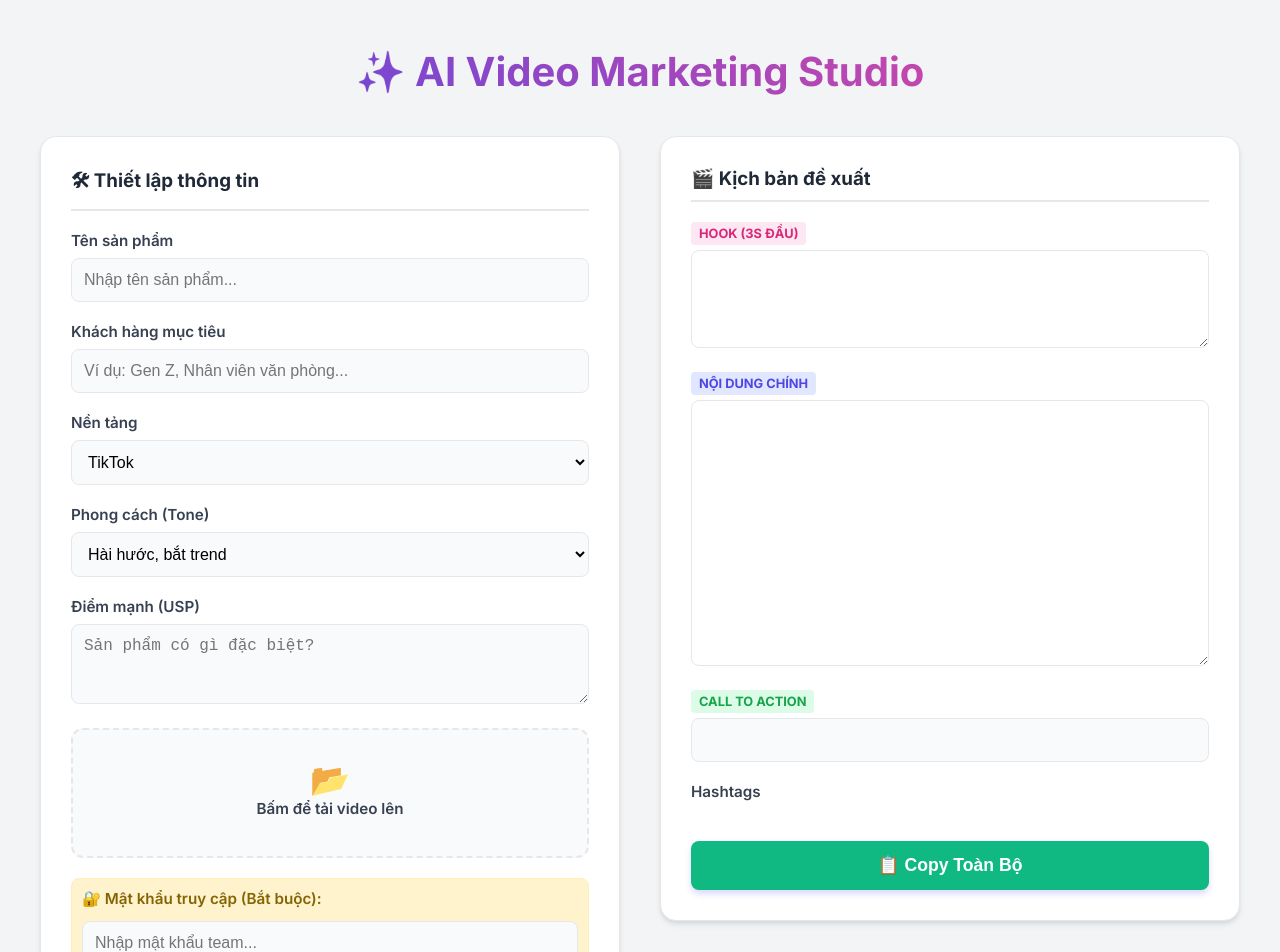
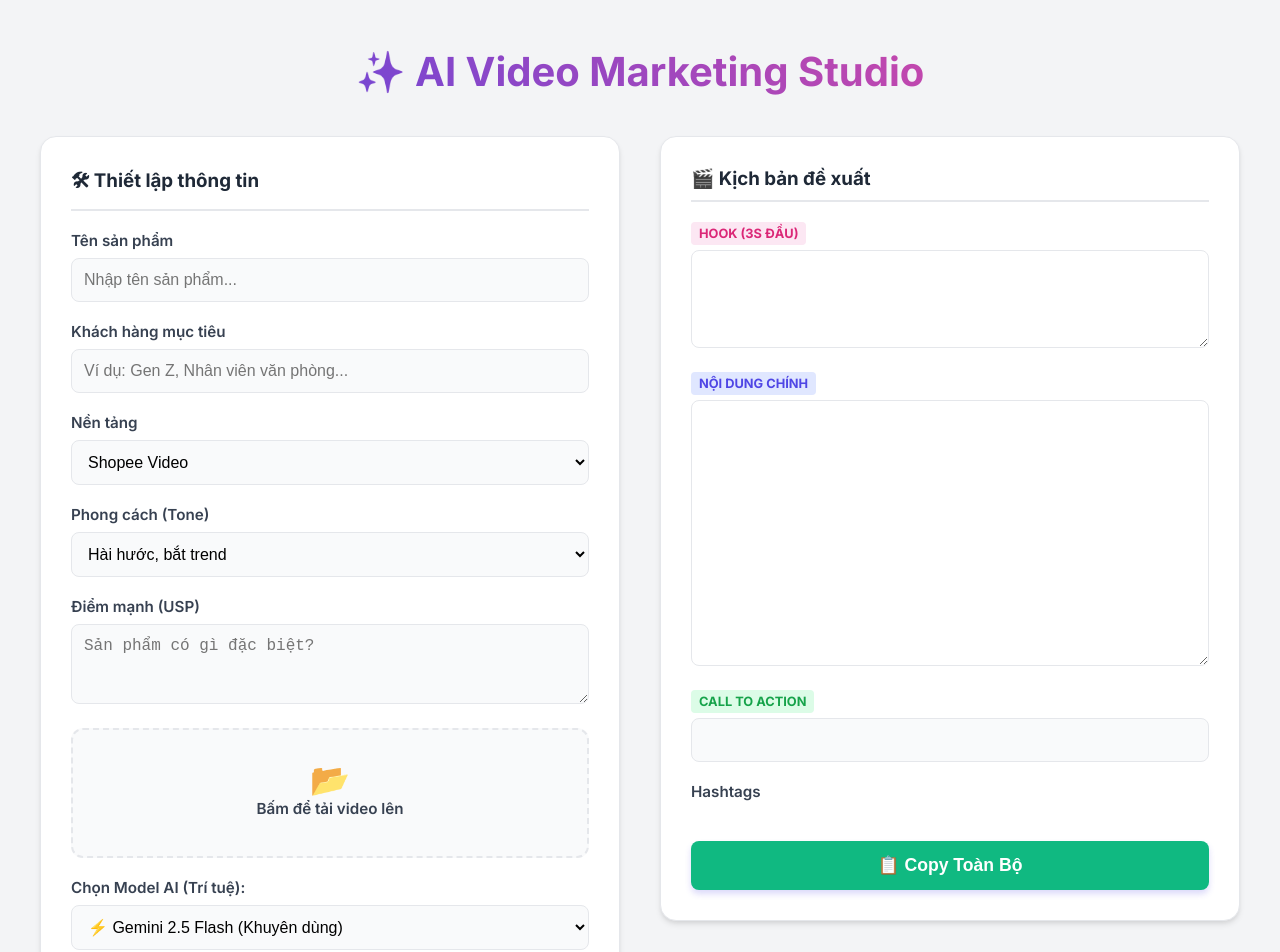
Before and after one commit to haihc1506/ai-marketing-frontend, a React (Create React App) app: page / in a window 1280 px wide. Shown: the top 952 px of the page. Built offline with nearby package versions, Linux system fonts and the light colour scheme.

Commit message:
Flexible choice AI Model

```diff
--- a/src/components/ScriptGenerator.jsx
+++ b/src/components/ScriptGenerator.jsx
@@ -8,7 +8,8 @@ const ScriptGenerator = () => {
     targetAudience: "",
     usp: "",
     tone: "Hài hước, bắt trend",
-    socialNetwork: "TikTok",
+    socialNetwork: "Shopee Video",
+    aiModel: "gemini-2.5-flash",
   });
   const [videoFile, setVideoFile] = useState(null);
   const [videoPreview, setVideoPreview] = useState(null);
@@ -60,6 +61,7 @@ const ScriptGenerator = () => {
       data.append("usp", formData.usp);
       data.append("tone", formData.tone);
       data.append("socialNetwork", formData.socialNetwork);
+      data.append("aiModel", formData.aiModel);
 
       const API_URL = process.env.REACT_APP_API_URL || "http://localhost:5000";
 
@@ -207,6 +209,26 @@ const ScriptGenerator = () => {
               />
             )}
           </div>
+          <div className="form-group">
+            <label>Chọn Model AI (Trí tuệ):</label>
+            <select
+              name="aiModel"
+              value={formData.aiModel}
+              onChange={handleInputChange}
+            >
+              {/* Lựa chọn cân bằng nhất */}
+              <option value="gemini-2.5-flash">⚡ Gemini 2.5 Flash (Khuyên dùng)</option>
+
+              {/* Lựa chọn cho kịch bản cần "não to", deep */}
+              <option value="gemini-2.5-pro">🧠 Gemini 2.5 Pro (Thông minh nhất)</option>
+
+              {/* Lựa chọn tốc độ bàn thờ */}
+              <option value="gemini-2.5-flash-lite">🚀 Gemini 2.5 Flash Lite (Siêu tốc)</option>
+
+              {/* Trải nghiệm công nghệ tương lai */}
+              <option value="gemini-3-pro-preview">🧪 Gemini 3.0 Pro (Bản thử nghiệm)</option>
+            </select>
+          </div>
           <div
             className="form-group"
             style={{
```
